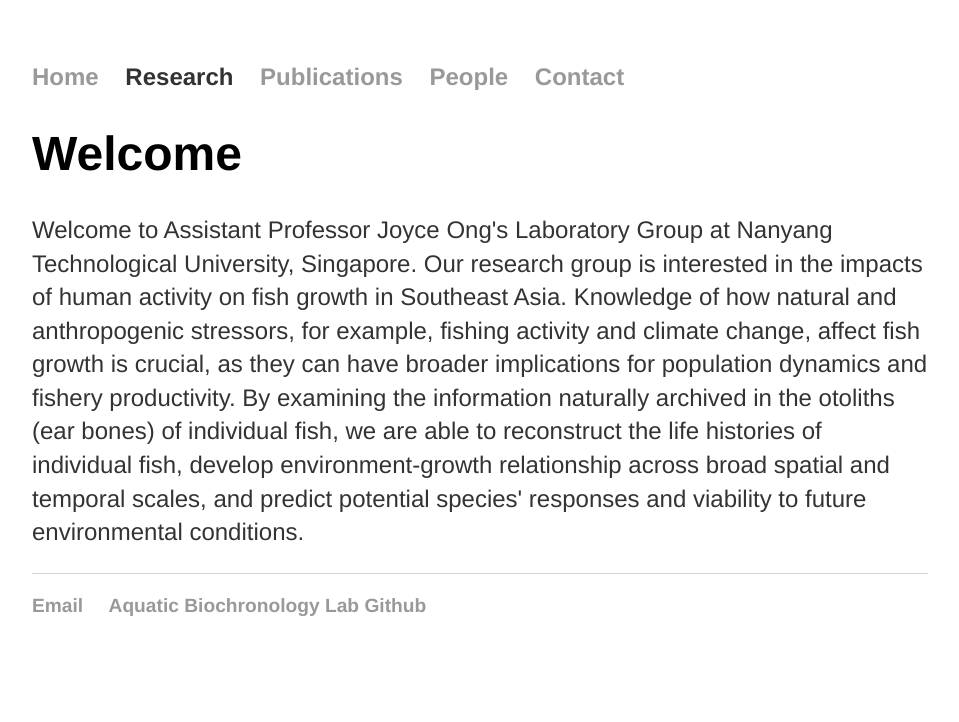
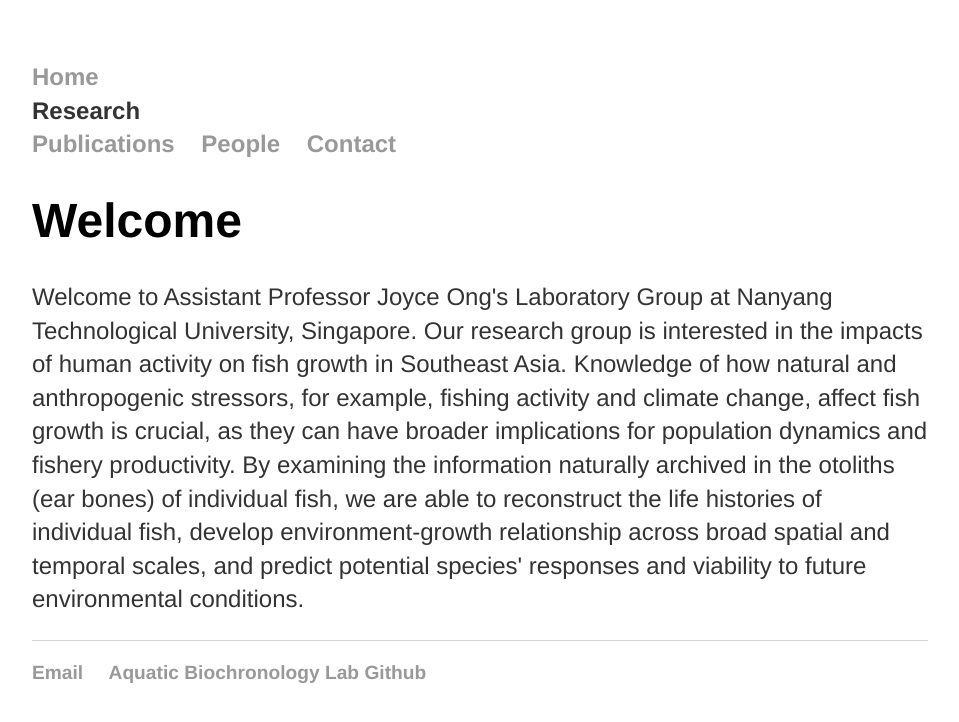
Before and after one commit to Aquatic-Biochronology-Lab/Aquatic-Biochronology-Lab.github.io, a Jekyll site: the page built from index.html, in a window 1280 px wide. Shown: the top 722 px of the page, without its empty margins (160-1119 px from the left). Built offline with Jekyll 4.4.1, drawn with Linux system fonts in a browser that asks for light colours.

Commit message:
Update main.css

```diff
--- a/css/main.css
+++ b/css/main.css
@@ -82,25 +82,25 @@
 /* Dropdown button structure */
 .dropbtn {
     background-color: white;
+    color: #999;
     border: none;
     font-family:'Helvetica', 'Arial', 'Sans-Serif';
-    color: #999;
     padding: 0px;
-    font-weight: bold;
 }
 
 .dropdown {
   position: relative;
   display: inline-block;
+    width: 120%;
 }
 
 .dropdown-content {
+    color: #999;
     display: none;
     position: absolute;
     background-color: #f1f1f1;
     /*box-shadow: 0px 8px 16px 0px rgba(0,0,0,0.2);*/
     z-index: 1;
-    color: #999;
 }
 
 .dropdown-content a {
@@ -108,6 +108,7 @@
     text-decoration: none;
     display: block;
     color: #333;
+    background-color: #f1f1f1;
     font-size: 16px;
 }
 
@@ -119,8 +120,7 @@
 
 .dropdown:hover .dropdown-content {
     display: block;
-    color: #333;
-    background-color: black;
+    background-color: #999;
 }
 
 .dropdown:hover .dropbtn {
```
